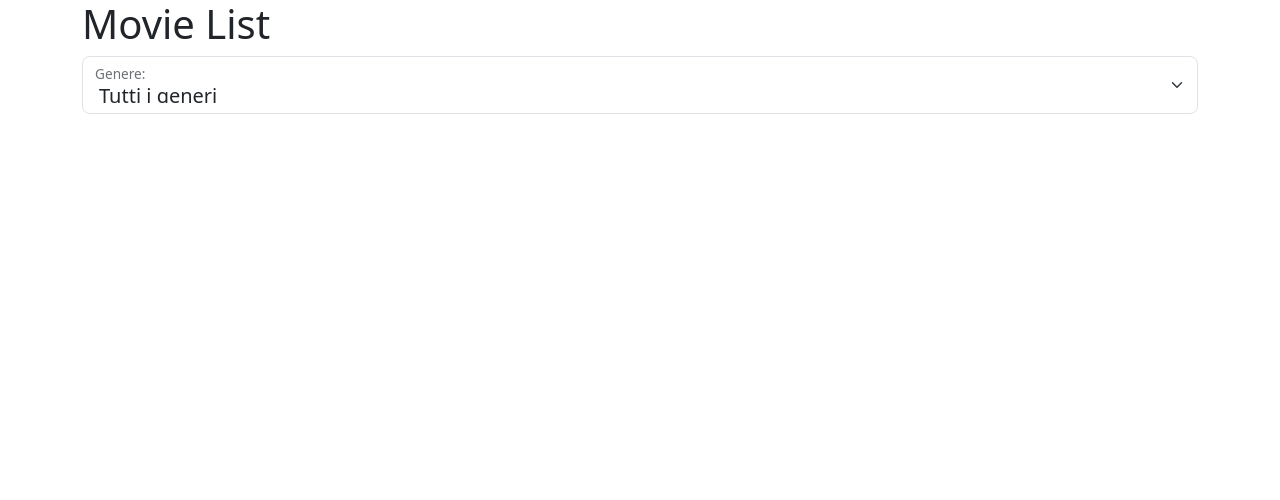
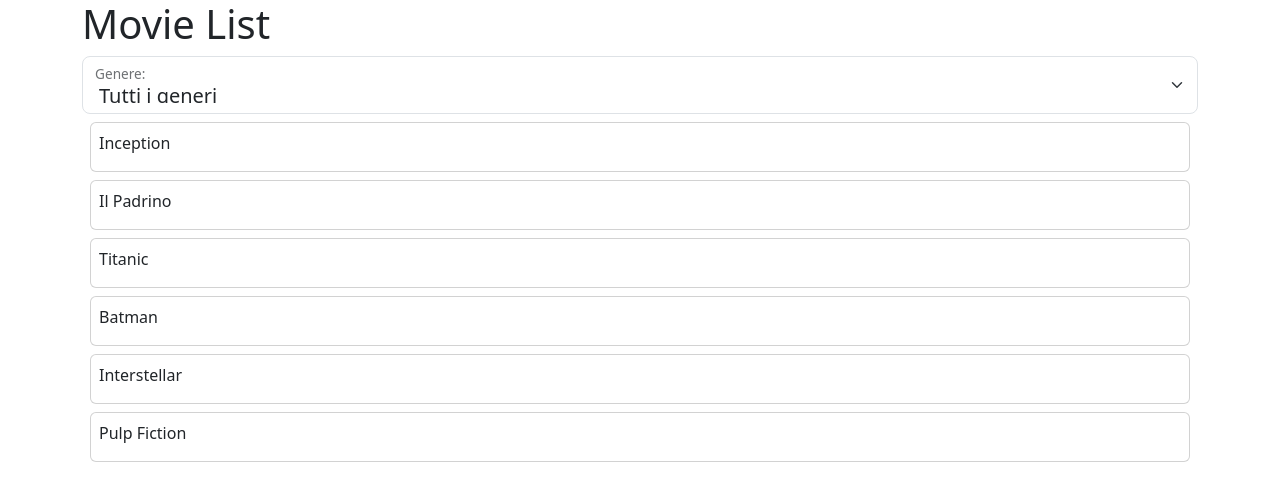
Before and after one commit to mannuccimattia/react-movie-filter, a React (Vite) app: page / in a window 1280 px wide. Shown: the top 500 px of the page. Built offline with nearby package versions, Linux system fonts and the light colour scheme.

Commit message:
[UPD] Done display items - static

```diff
--- a/src/App.jsx
+++ b/src/App.jsx
@@ -37,6 +37,7 @@ const App = () => {
   return (
     <div className="container">
       <h1>Movie List</h1>
+      {/* select genre */}
       <div className="form-floating">
         <select
           className="form-select form-select-lg"
@@ -50,7 +51,14 @@ const App = () => {
         </select>
         <label for="genreSelect">Genere:</label>
       </div>
-
+      {/* display items */}
+      {movies.map(item => (
+        <div className="card m-2" key={`movie-${item.id}`}>
+          <div className="card-title p-2">
+            {item.title}
+          </div>
+        </div>
+      ))}
     </div>
   )
 }
```
